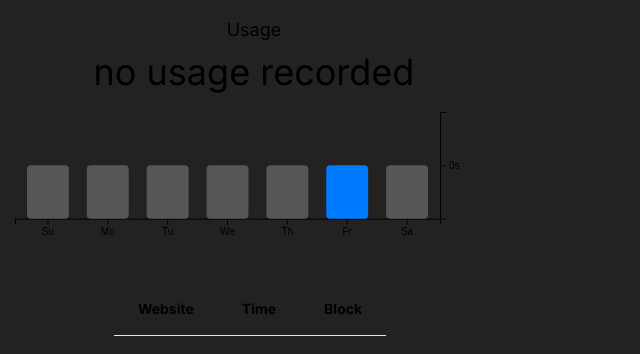
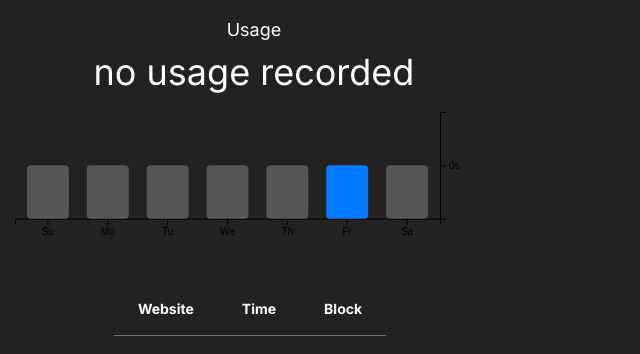
Before and after one commit to Avikam03/screentime, a Next.js app: page / in a window 1280 px wide. Shown: the top 354 px of the page, without its empty margins (0-640 px from the left). Built offline with nearby package versions, Linux system fonts and the light colour scheme.

Commit message:
fixed dark mode colour issue except for graph

```diff
--- a/src/pages/index.tsx
+++ b/src/pages/index.tsx
@@ -123,14 +123,14 @@ export default function Home() {
     >
       <div className="mx-3 my-3 place-items-center">
         {loading ? (
-          <h2 className="mt-4 text-4xl font-extrabold dark:text-white">
+          <h2 className="mt-4 text-4xl font-extrabold text-white">
             Loading...
           </h2>
         ) : null}
-        {/* <h2 className="mt-4 text-xl font-extrabold dark:text-white">Screen time for the week</h2> */}
+        {/* <h2 className="mt-4 text-xl font-extrabold text-white">Screen time for the week</h2> */}
 
-        <h2 className="ml-2 mt-4 text-lg dark:text-white">Usage</h2>
-        <h1 className="ml-2 mt-2 text-4xl dark:text-white">
+        <h2 className="ml-2 mt-4 text-lg text-white">Usage</h2>
+        <h1 className="ml-2 mt-2 text-4xl text-white">
           {
             processedData["total"] == undefined
               ? "no usage recorded"
@@ -156,16 +156,16 @@ export default function Home() {
             <div className="inline-block min-w-full py-2 sm:px-6 lg:px-8">
               <div className="overflow-hidden">
                 <table className="min-w-full text-left text-sm font-light">
-                  <thead className="border-b font-medium dark:border-neutral-500">
+                  <thead className="border-b font-medium border-neutral-500">
                     <tr>
-                      <th scope="col" className="px-6 py-4 dark:text-white">
+                      <th scope="col" className="px-6 py-4 text-white">
                         Website
                       </th>
-                      <th scope="col" className="px-6 py-4 dark:text-white">
+                      <th scope="col" className="px-6 py-4 text-white">
                         Time
                       </th>
                       {selectedBarIndex == todayIndex ? (
-                        <th scope="col" className="px-6 py-4 dark:text-white">
+                        <th scope="col" className="px-6 py-4 text-white">
                           Block
                         </th>
                       ) : null}
@@ -176,7 +176,7 @@ export default function Home() {
                       (key) =>
                         key != "total" && //(
                         key != "" && (
-                          <tr className="border-b dark:border-neutral-500">
+                          <tr className="border-b border-neutral-500">
                             <td className="whitespace-nowrap px-6 py-4 font-medium">
                               <div className="flex items-center">
                                 <Image
@@ -198,10 +198,10 @@ export default function Home() {
                                   }}
                                   alt=""
                                 />
-                                <div className="ml-2 dark:text-white">{key}</div>
+                                <div className="ml-2 text-white">{key}</div>
                               </div>
                             </td>
-                            <td className="whitespace-nowrap px-6 py-4 dark:text-white">
+                            <td className="whitespace-nowrap px-6 py-4 text-white">
                               {
                                 Math.ceil(processedData[key]) > 3600
                                   ? Math.floor(
@@ -232,7 +232,7 @@ export default function Home() {
                                     checked={blockedData[key]}
                                     onChange={handleToggle(key)}
                                   />
-                                  <div className="w-11 h-6 bg-gray-200 rounded-full peer dark:bg-gray-700 peer-checked:after:translate-x-full peer-checked:after:border-white after:content-[''] after:absolute after:top-[2px] after:left-[2px] after:bg-white after:border-gray-300 after:border after:rounded-full after:h-5 after:w-5 after:transition-all dark:border-gray-600 peer-checked:bg-blue-600"></div>
+                                  <div className="w-11 h-6 bg-gray-200 rounded-full peer peer-checked:after:translate-x-full peer-checked:after:border-white after:content-[''] after:absolute after:top-[2px] after:left-[2px] after:bg-white after:border-gray-300 after:border after:rounded-full after:h-5 after:w-5 after:transition-all dark:border-gray-600 peer-checked:bg-blue-600"></div>
                                 </label>
                               </td>
                             ) : null}
```
